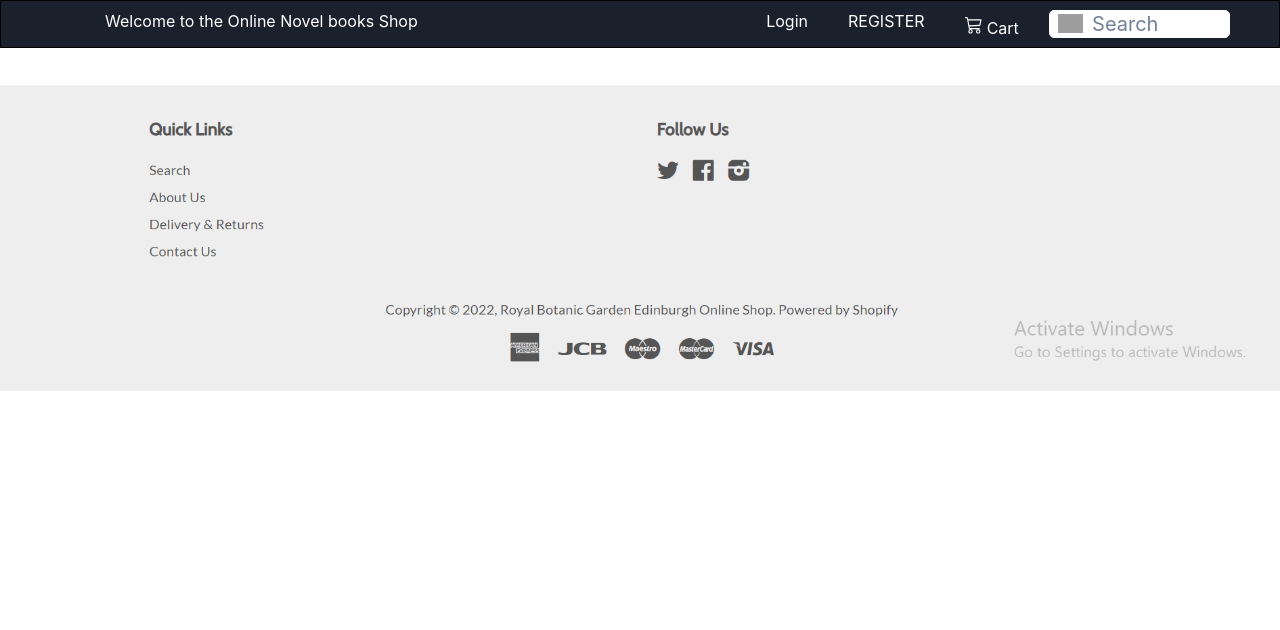
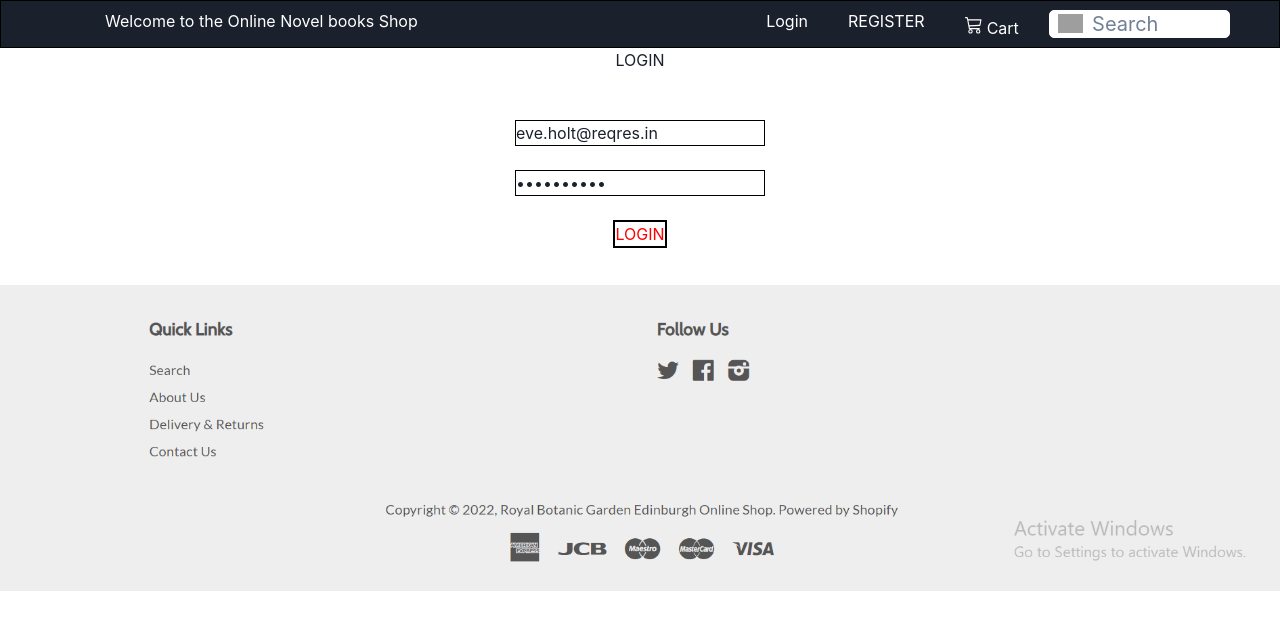
Before and after one commit to mshakir082/novel_books_shop, a React (Create React App) app: page /login in a window 1280 px wide. Shown: the top 630 px of the page. Built offline with nearby package versions, Linux system fonts and the light colour scheme; grey boxes are pictures that could not be loaded.

Commit message:
modified

```diff
--- a/src/Components/Login.jsx
+++ b/src/Components/Login.jsx
@@ -1,7 +1,7 @@
 import React, { useEffect, useState } from 'react'
 import { useDispatch } from 'react-redux';
 import { useLocation, useNavigate } from 'react-router-dom';
-import { login, loginFailure, loginSuccess} from "../redux/auth/authaction"
+import { login, loginFailure, loginSuccess} from "../Redux/auth/authaction"
 
 const Login = () => {
 
--- a/src/Components/Logout.jsx
+++ b/src/Components/Logout.jsx
@@ -1,7 +1,7 @@
 import React, { useEffect } from 'react'
 import { useDispatch } from 'react-redux'
 import { useNavigate } from 'react-router-dom';
-import { loginSuccess, logoutSuccess } from '../redux/auth/authaction';
+import { loginSuccess, logoutSuccess } from '../Redux/auth/authaction';
 
 const Logout = () => {
 
--- a/src/Router/MainRoutes.jsx
+++ b/src/Router/MainRoutes.jsx
@@ -1,6 +1,9 @@
 import { Routes,Route } from "react-router-dom";
 import Home from '../Pages/Home'
 import Historical from '../Pages/Historical'
+import Login from '../Components/Login'
+import Logout from '../Components/Logout'
+
 const MainRoutes =()=>{
 
     return(
@@ -8,6 +11,8 @@
         <Routes>
             <Route path='/' element={<Home/>}/>
             <Route path='/historical' element={<Historical/>}/>
+            <Route path="/login" element={<Login/>}/>
+        <Route path="/logout" element={<Logout/>}/>
         </Routes>
         </>
     )
```
